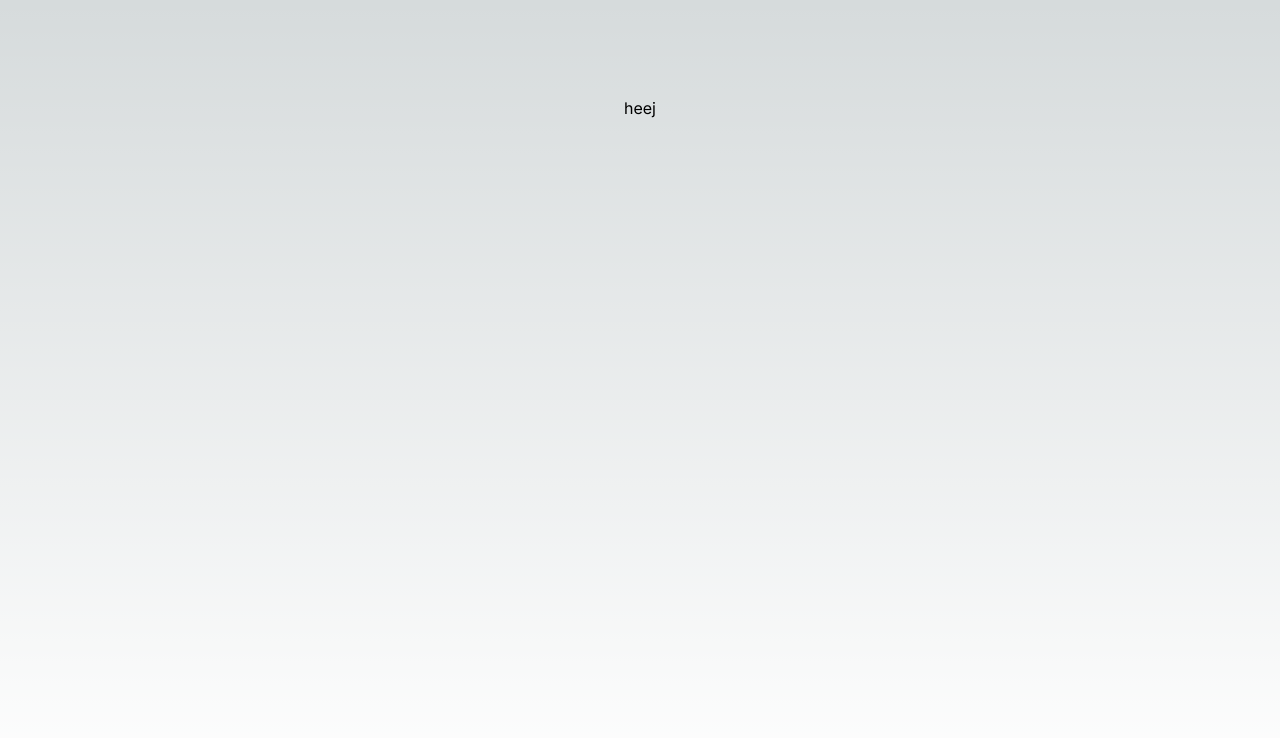
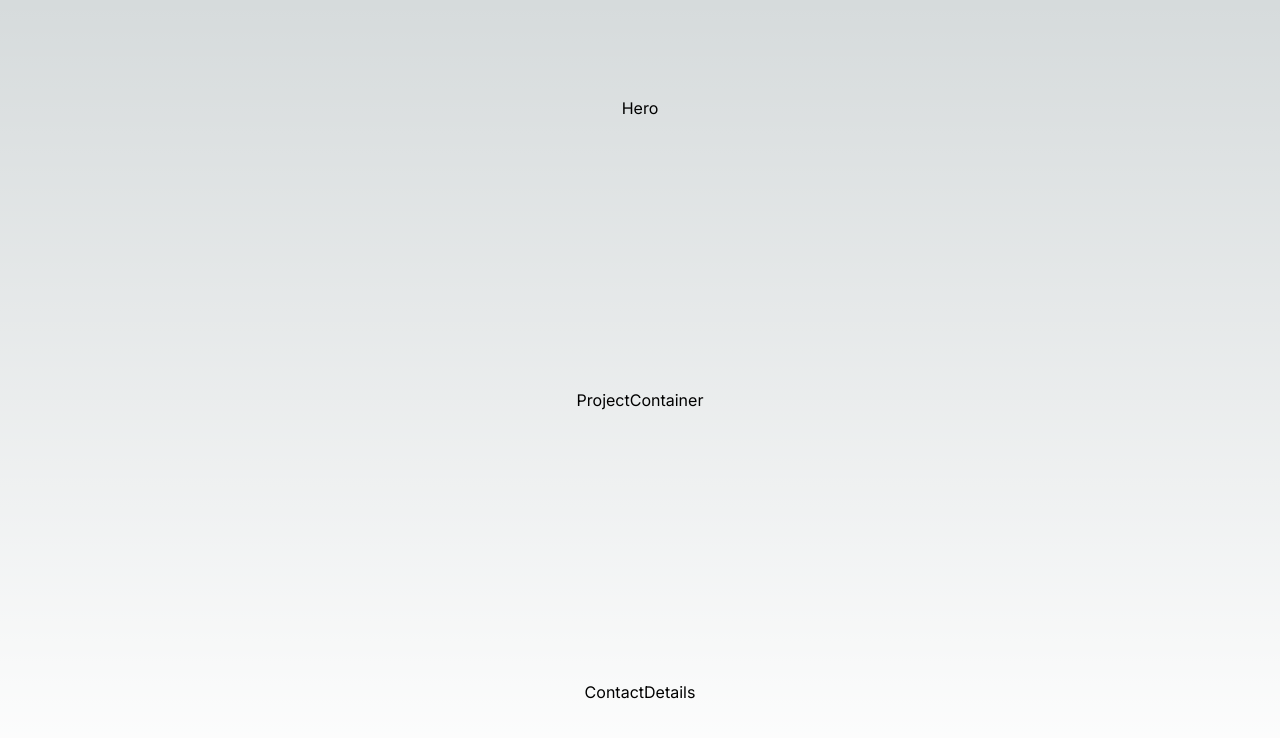
Before and after one commit to fallowshades/chas_portfolio_theme, a Next.js app in the folder portfolio/: page / in a window 1280 px wide. Shown: the top 738 px of the page. Built offline with nearby package versions, Linux system fonts and the light colour scheme.

Commit message:
portfolio section components

```diff
--- a/portfolio/src/app/page.js
+++ b/portfolio/src/app/page.js
@@ -1,7 +1,11 @@
+import { Hero, ContactDetails, ProjectContainer } from '@/components'
+
 export default function Home() {
   return (
-    <main className="flex min-h-screen flex-col items-center justify-between p-24">
-      heej
-    </main>
+    <div className="flex min-h-screen flex-col items-center justify-between p-24">
+      <Hero />
+      <ProjectContainer />
+      <ContactDetails />
+    </div>
   )
 }
--- /dev/null
+++ b/portfolio/src/components/ContactDetails.jsx
@@ -0,0 +1,4 @@
+const ContactDetails = () => {
+  return <div>ContactDetails</div>
+}
+export default ContactDetails
--- /dev/null
+++ b/portfolio/src/components/Hero.jsx
@@ -0,0 +1,4 @@
+const Hero = () => {
+  return <div>Hero</div>
+}
+export default Hero
--- /dev/null
+++ b/portfolio/src/components/ProjectContainer.jsx
@@ -0,0 +1,4 @@
+const ProjectContainer = () => {
+  return <div>ProjectContainer</div>
+}
+export default ProjectContainer
--- /dev/null
+++ b/portfolio/src/components/index.js
@@ -0,0 +1,3 @@
+export { default as Hero } from './Hero'
+export { default as ProjectContainer } from './ProjectContainer'
+export { default as ContactDetails } from './ContactDetails'
```
